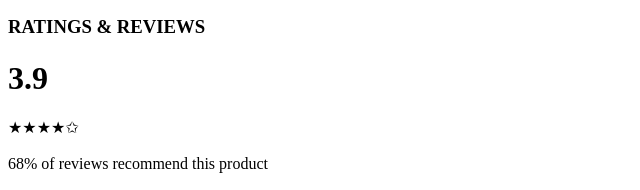
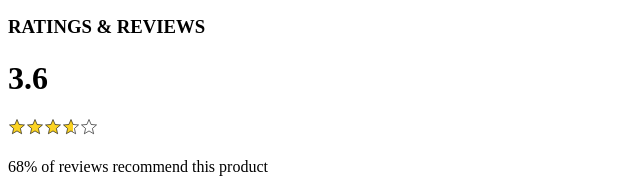
Before and after one commit to FEC-Incredibles/The-Mode-Collection-Client, a React (Create React App) app in the folder fec-incredibles/client/: page / in a window 1280 px wide. Shown: the part 409-599 px from the top of the page, without its empty margins (0-640 px from the left). Built offline with nearby package versions, Linux system fonts and the light colour scheme; no server answers; the HTML template or start-up script is replaced by a standard one.

Commit message:
feat: implemented the StarRating component, a star representation of the ratings

```diff
--- a/fec-incredibles/client/src/ReviewsAndRatings/RatingBreakdown.jsx
+++ b/fec-incredibles/client/src/ReviewsAndRatings/RatingBreakdown.jsx
@@ -1,10 +1,12 @@
 import React from 'react';
 
+import StarRating from '../StarRating.jsx';
 import { getAvgRating, starRating } from './helper.js';
 
 const RatingBreakdown = ({ reviewsMeta, numOfReviews }) => {
 
-  const avgRating = getAvgRating(reviewsMeta);
+  // const avgRating = getAvgRating(reviewsMeta);
+  const avgRating = 3.6;
 
   const getPercentRecommended = () => {
     return Math.round((reviewsMeta.recommended.true / numOfReviews) * 100);
@@ -20,10 +22,10 @@ const RatingBreakdown = ({ reviewsMeta, numOfReviews }) => {
   return (
     <div className="" id="rating-breakdown">
 
-      {/* TODO: partially filled stars */}
       <div className="breakdown-summary">
         <h1 className="breakdown-heading">{avgRating}</h1>
-        {starRating(Math.round(avgRating))}
+        {/* {starRating(Math.round(avgRating))} */}
+        <StarRating numRating={avgRating}/>
       </div>
 
       <br />
--- a/fec-incredibles/client/src/ReviewsAndRatings/ReviewTile.jsx
+++ b/fec-incredibles/client/src/ReviewsAndRatings/ReviewTile.jsx
@@ -2,6 +2,7 @@ import React, { useState } from 'react';
 import { format, parseISO } from 'date-fns';
 
 import ReviewImage from './ReviewImage.jsx';
+import StarRating from '../StarRating.jsx';
 
 import { starRating } from './helper.js';
 
@@ -44,7 +45,10 @@ const ReviewTile = ({ review }) => {
     <div className="review-tile">
 
       <div className="review-tile-header">
-        <div>{starRating(review.rating)} </div>
+
+        {/* <div>{starRating(review.rating)} </div> */}
+        <StarRating numRating={review.rating} color={"#372f0e"} />
+
         {/* TODO: verified users */}
         <i>{review.reviewer_name}</i>
         <i>{format(parseISO(review.date), 'MMMM dd, yyyy')}</i>
--- /dev/null
+++ b/fec-incredibles/client/src/StarRating.jsx
@@ -0,0 +1,60 @@
+import React from 'react';
+
+/**
+ * props:
+ * (required) numRating: a number with one decimal digit
+ * (optional) size: size of the stars in pixel, default = 18
+ * (optional) color: color of the stars, default = Candlelight
+ */
+const StarRating = ({ numRating, size, color }) => {
+
+  const starSize = size || 18;
+  const starColor = color || "#fbd323";
+
+  /**
+   * Helper function
+   * that takes a number with one decimal digit
+   * and returns an array of percents
+   * e.g. (4.5) => [100, 100, 100, 100, 50]
+   */
+  const percentsRating = (numRating) => {
+    let percentArray = new Array(5).fill(0);
+
+    let wholeNumDigit = Math.trunc(numRating);
+    let decimalDigit = (numRating - wholeNumDigit).toFixed(1) * 100;
+
+    percentArray = percentArray.fill(100, 0, wholeNumDigit);
+    percentArray = percentArray.fill(decimalDigit, wholeNumDigit, wholeNumDigit + 1)
+
+    return percentArray;
+  }
+
+
+  return (
+    <div className="star-rating">
+      {percentsRating(numRating).map((percent, idx) =>
+        <svg
+          key={idx}
+          height={starSize} width={starSize}
+          viewBox="0 0 24 24" >
+          <defs>
+            <linearGradient id={`grad-${percent}-${color}`}>
+              <stop offset="0%" stopColor={starColor} />
+              <stop offset={`${percent}%`} stopColor={starColor} />
+              <stop offset={`${percent}%`} stopColor="white" />
+              <stop offset="100%" stopColor="white" />
+            </linearGradient>
+          </defs>
+          <path
+            fill={`url(#grad-${percent}-${color})`}
+            stroke="black"
+            strokeWidth="0.8"
+            d="M12 17.27L18.18 21l-1.64-7.03L22 9.24l-7.19-.61L12 2 9.19 8.63 2 9.24l5.46 4.73L5.82 21z"
+          />
+        </svg>
+      )}
+    </div>
+  )
+}
+
+export default StarRating;
```
